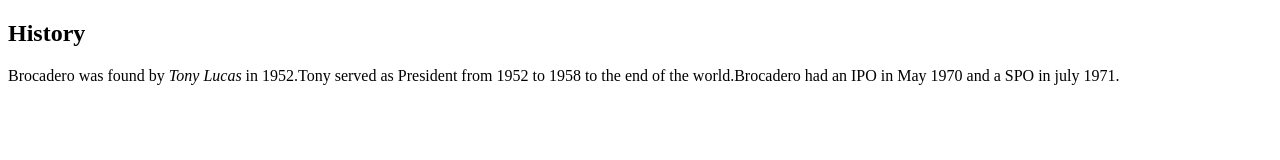
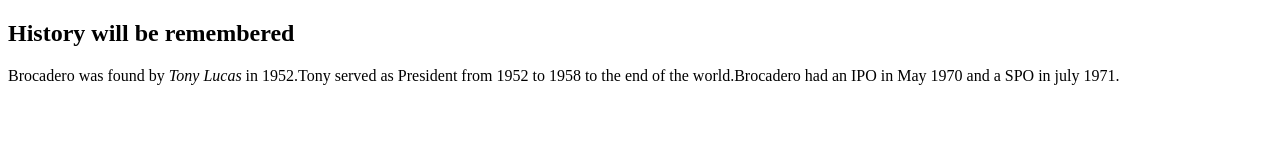
Before and after one commit to bhupicool/web-page-repo, a plain HTML site: page history.html in a window 1280 px wide. Drawn offline with Linux system fonts and the light colour scheme.

Commit message:
Update history.html
Changed in the body

```diff
--- a/history.html
+++ b/history.html
@@ -4,7 +4,7 @@
 	<title>HistoryAndHistory</title>
 </head>
 <body bgcolor="ffffff">
-	<h2>History</h2>
+	<h2>History will be remembered</h2>
 	<P>Brocadero was found by <I> Tony Lucas</I> in 1952.Tony served as President from 1952 to 1958 to the end of the world.Brocadero had an IPO in May 1970 and a SPO in july 1971.</P>
 
 </body>
```
